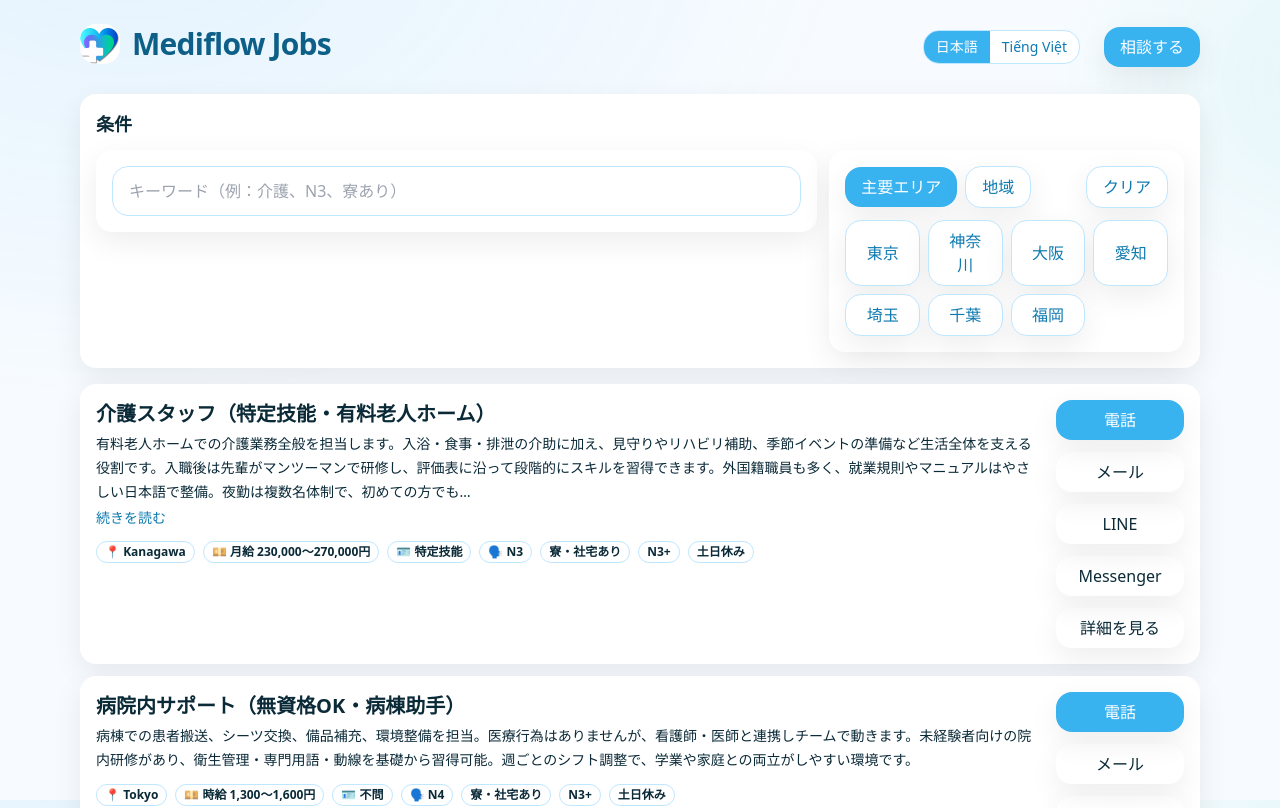
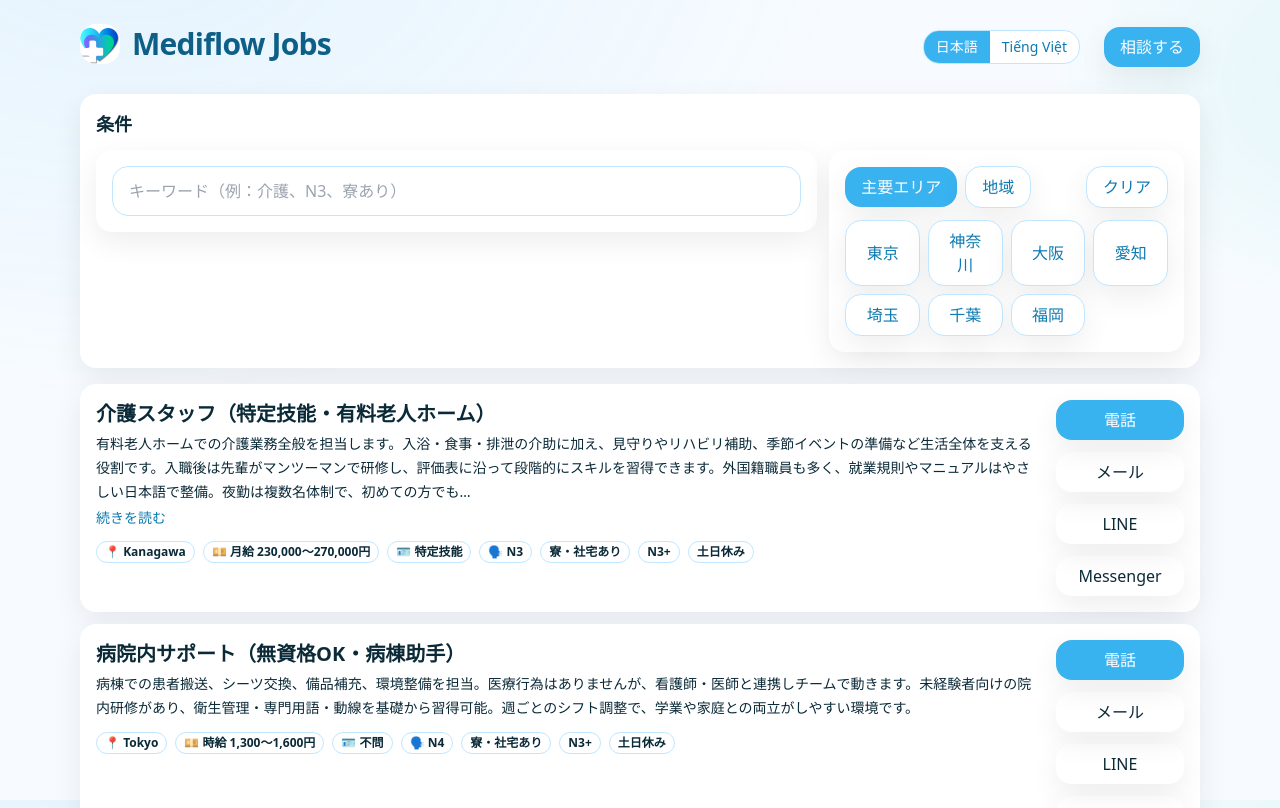
Before and after one commit to utsuminaruya/mediflow-jobs, a Next.js app: page / in a window 1280 px wide. Shown: the top 808 px of the page. Built offline with nearby package versions, Linux system fonts and the light colour scheme.

Commit message:
Update JobCard.tsx

```diff
--- a/components/JobCard.tsx
+++ b/components/JobCard.tsx
@@ -1,6 +1,5 @@
 "use client";
 import { useState } from "react";
-import Link from "next/link";
 import type { Job } from "@/lib/jobs";
 
 type Props = { job: Job; lang: "ja" | "vi" };
@@ -9,9 +8,7 @@ export default function JobCard({ job, lang }: Props) {
   const [open, setOpen] = useState(false);
 
   const title = lang === "ja" ? job.title_ja : job.title_vi;
-  const desc = lang === "ja" ? job.description_ja : job.description_vi;
-
-  // カード内表示用：折りたたみ（初期は短く、クリックで全開）
+  const desc  = lang === "ja" ? job.description_ja : job.description_vi;
   const short = desc.length > 160 ? desc.slice(0, 160) + "…" : desc;
 
   return (
@@ -19,7 +16,6 @@ export default function JobCard({ job, lang }: Props) {
       <div className="flex-1 min-w-0">
         <h3 className="text-lg sm:text-xl font-semibold mb-1">{title}</h3>
 
-        {/* ★ 省略せず読める：トグルで全文 */}
         <p className="text-sm leading-6 whitespace-pre-line">
           {open ? desc : short}
         </p>
@@ -32,33 +28,21 @@ export default function JobCard({ job, lang }: Props) {
           </button>
         )}
 
-        {/* メタ情報 */}
         <div className="mt-3 flex flex-wrap gap-2 text-xs">
           <span className="badge">📍 {job.prefecture}</span>
           <span className="badge">💴 {job.salary}</span>
           <span className="badge">🪪 {job.visa}</span>
           <span className="badge">🗣 {job.language}</span>
-          {job.tags.map(t => (
-            <span className="badge" key={t}>{t}</span>
-          ))}
+          {job.tags.map(t => <span className="badge" key={t}>{t}</span>)}
         </div>
       </div>
 
-      {/* 右側のアクション列 ＋ 詳細ページの導線 */}
+      {/* 右側の問い合わせ列 */}
       <div className="w-32 shrink-0 flex flex-col gap-3 items-stretch">
         <a href="tel:0427160218" className="btn btn-primary">電話</a>
         <a href="mailto:mediflow1002@gmail.com" className="btn">メール</a>
         <a href="https://lin.ee/1Q4fYRt" className="btn">LINE</a>
         <a href="https://m.me/" className="btn">Messenger</a>
-
-        {/* ★ 追加：求人詳細ページへ */}
-        <Link
-          href={`/job/${job.id}`}
-          className="btn btn-outline"
-          prefetch
-        >
-          {lang === "ja" ? "詳細を見る" : "Xem chi tiết"}
-        </Link>
       </div>
     </article>
   );
```
